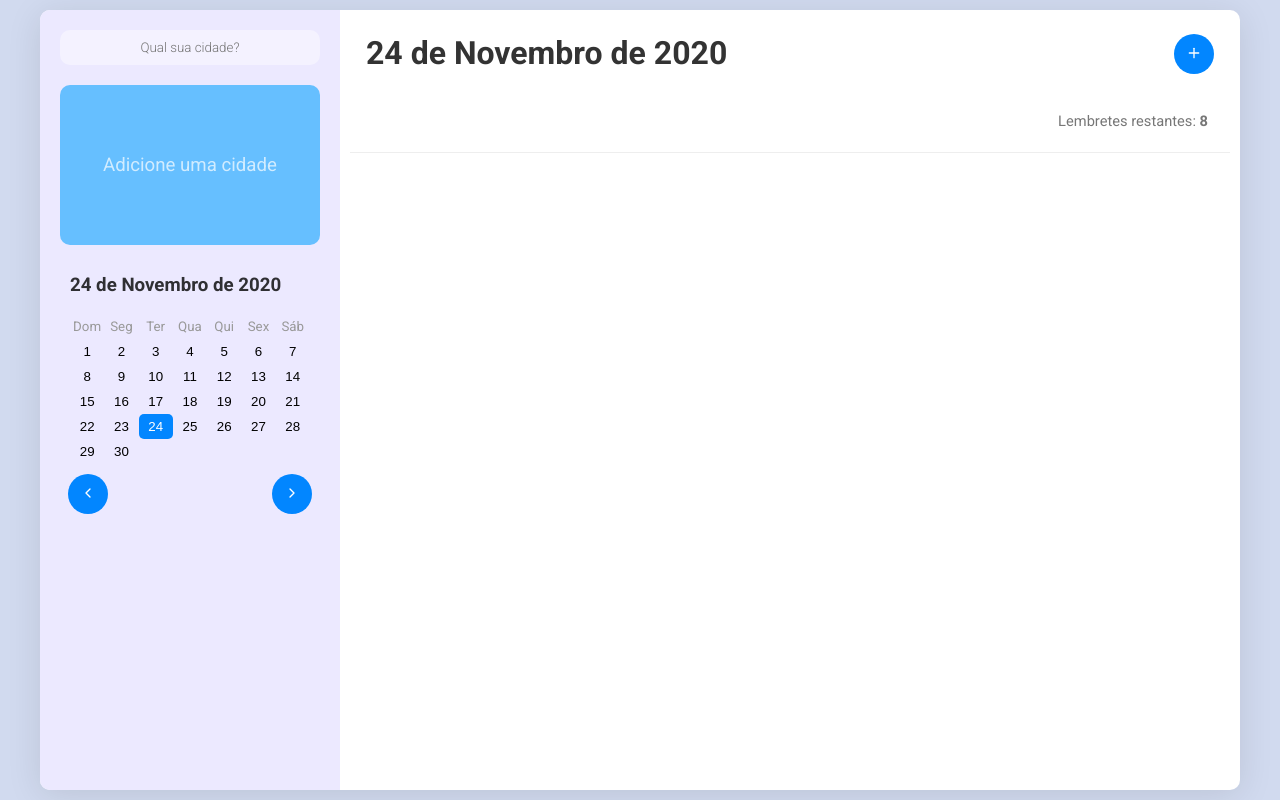
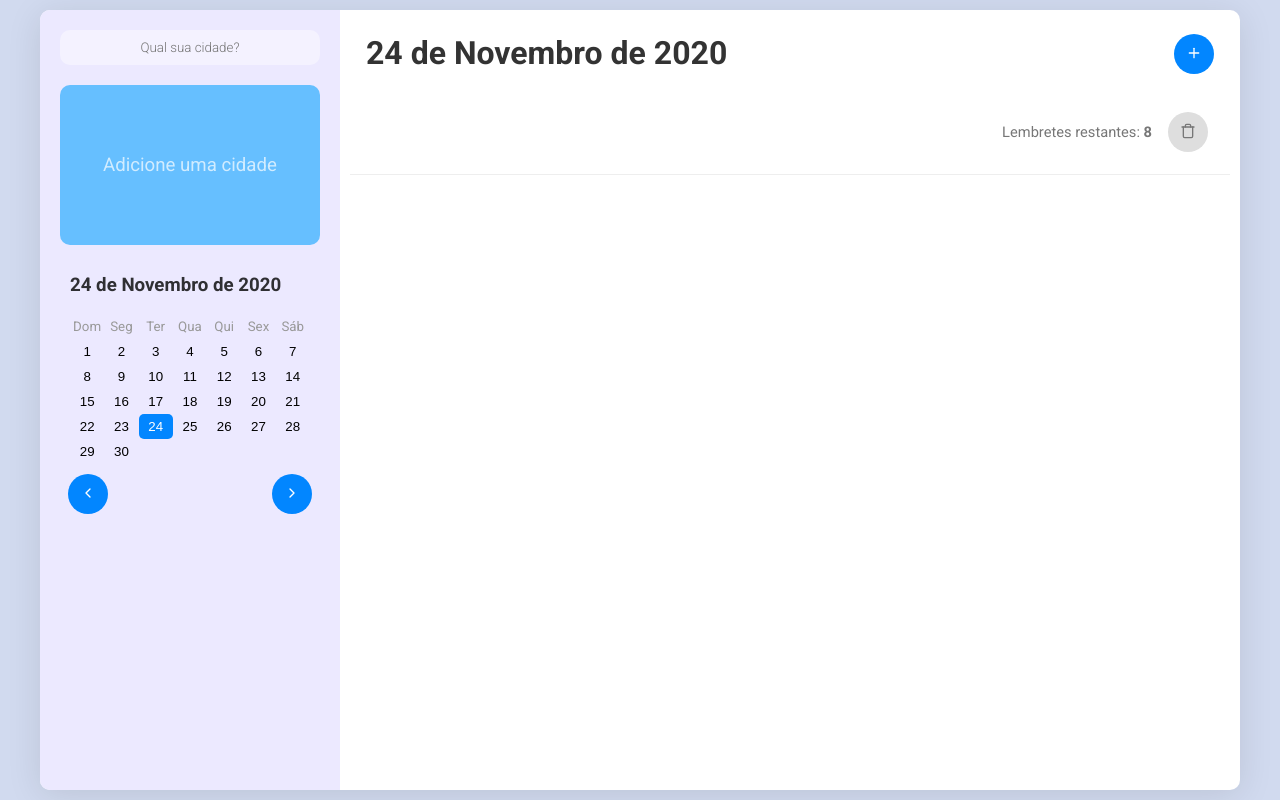
Before and after one commit to devleonardorabelo/reminder-calendar, a React (Create React App) app: page / in a window 1280 px wide. Built offline with nearby package versions, Linux system fonts and the light colour scheme; what ts-dotenv would draw is missing.

Commit message:
feat: added remove all reminders of day

```diff
--- a/src/components/Dashboard/index.tsx
+++ b/src/components/Dashboard/index.tsx
@@ -1,5 +1,5 @@
 import React, { useContext, useEffect, useState } from 'react';
-import { FiPlus } from 'react-icons/fi';
+import { FiPlus, FiTrash } from 'react-icons/fi';
 import ReminderContext from '../../contexts/reminder';
 import { TReminder, TReminderProps } from '../../types';
 import getMonthName from '../../utils/setNameMonth';
@@ -11,9 +11,12 @@ const Dashboard = ({ selectedDay }: TReminderProps): JSX.Element => {
   const [selectedReminder, setSelectedReminder] = useState<TReminder>();
 
   const [showModal, setShowModal] = useState(false);
-  const { remindersOfDay, reminders, loadRemindersOfDay } = useContext(
-    ReminderContext,
-  );
+  const {
+    remindersOfDay,
+    reminders,
+    loadRemindersOfDay,
+    removeReminders,
+  } = useContext(ReminderContext);
 
   useEffect(() => {
     if (selectedDay) loadRemindersOfDay(selectedDay);
@@ -49,7 +52,7 @@ const Dashboard = ({ selectedDay }: TReminderProps): JSX.Element => {
                 <button
                   key={item.id}
                   type="button"
-                  className={item.color}
+                  className={`${item.color} reminder`}
                   onClick={() => {
                     setSelectedReminder(item);
                     setShowModal(true);
@@ -71,10 +74,18 @@ const Dashboard = ({ selectedDay }: TReminderProps): JSX.Element => {
               );
             })}
             <div className="calendarFooter">
-              <span>
-                Lembretes restantes:
-                <strong>{`  ${8 - remindersOfDay.length}`}</strong>
-              </span>
+              <div>
+                <span>
+                  Lembretes restantes:
+                  <strong>{`  ${8 - remindersOfDay.length}`}</strong>
+                </span>
+              </div>
+              <CircularButton
+                onClick={() => removeReminders(remindersOfDay)}
+                transparent
+              >
+                <FiTrash size={16} color="#777" />
+              </CircularButton>
             </div>
           </div>
         </div>
--- a/src/components/Dashboard/styles.css
+++ b/src/components/Dashboard/styles.css
@@ -31,7 +31,7 @@
   padding: 10px;
   border-bottom: 1px solid #EEE;
 }
-.dashboard .calendar button {
+.dashboard .calendar button.reminder {
   width: 100%;
   padding: 10px;
   text-align: left;
@@ -43,10 +43,10 @@
   outline: 0;
   border: 0;
 }
-.dashboard .calendar button span {
+.dashboard .calendar button.reminder span {
   font-weight: normal;
 }
-.dashboard .calendar button:after {
+.dashboard .calendar button.reminder:after {
   content:"";
   width: 100%;
   height: 5px;
@@ -77,47 +77,52 @@
   float: right;
 }
 
-.dashboard .calendar button.red {
+.dashboard .calendar button.reminder.red {
   color: #FF0000;
   background: rgba(255, 232, 225, 1);
 }
 
-.dashboard .calendar button.red:after {
+.dashboard .calendar button.reminder.red:after {
   background-color: red;
 }
 
-.dashboard .calendar button.blue {
+.dashboard .calendar button.reminder.blue {
   color: #0286FF;
   background-color: rgba(225, 235, 255, 1);
 }
 
-.dashboard .calendar button.blue:after {
+.dashboard .calendar button.reminder.blue:after {
   background-color:  #0286FF;
 }
 
-.dashboard .calendar button.green {
+.dashboard .calendar button.reminder.green {
   color: #00D163;
   background: rgb(0,236,112, 0.25);
 }
 
-.dashboard .calendar button.green:after {
+.dashboard .calendar button.reminder.green:after {
   background-color: #00ec70;
 }
-.dashboard .calendar button.yellow {
+.dashboard .calendar button.reminder.yellow {
   color: #C7AA00 ;
   background: rgba(236,202,0, 0.25);
 }
 
-.dashboard .calendar button.yellow:after {
+.dashboard .calendar button.reminder.yellow:after {
   background-color: #ECCA00 ;
 }
 .dashboard .calendar .calendarFooter {
   display: flex;
   justify-content: flex-end;
+  align-items: center;
   padding: 12px;
 }
 .dashboard .calendar .calendarFooter span {
   font-size: 11pt;
+  margin-right: 16px;
+}
+.dashboard .calendar .calendarFooter button {
+  margin: 0;
 }
 
 @media (max-width: 768px) {
--- a/src/contexts/reminder.tsx
+++ b/src/contexts/reminder.tsx
@@ -13,6 +13,7 @@ const ReminderContext = createContext<TReminderContext>({
   addReminder: () => null,
   editReminder: () => null,
   removeReminder: () => null,
+  removeReminders: () => null,
   loadRemindersOfDay: () => null,
 });
 
@@ -35,6 +36,14 @@ export const ReminderProvider: React.FC<TComponentProps> = ({
   const removeReminder = (item: TReminder) => {
     const index = reminders.findIndex((each) => each.id === item.id);
     reminders.splice(index, 1);
+    setReminders([...reminders]);
+  };
+
+  const removeReminders = (selectedReminders: TReminder[]) => {
+    selectedReminders.forEach((reminder) => {
+      const index = reminders.findIndex((each) => each.id === reminder.id);
+      reminders.splice(index, 1);
+    });
     setReminders([...reminders]);
   };
 
@@ -69,6 +78,7 @@ export const ReminderProvider: React.FC<TComponentProps> = ({
         addReminder,
         editReminder,
         removeReminder,
+        removeReminders,
         loadRemindersOfDay,
       }}
     >
--- a/src/types/index.ts
+++ b/src/types/index.ts
@@ -41,6 +41,7 @@ export type TReminderContext = {
   addReminder: (item: TReminder) => void;
   editReminder: (item: TReminder) => void;
   removeReminder: (item: TReminder) => void;
+  removeReminders: (selectedReminders: TReminder[]) => void;
   loadRemindersOfDay: (day: TDateFormat) => void;
 };
 export type TReminderProps = {
```
Also changed, not shown: 1 other file (tests, documents, lock files or other folders).
